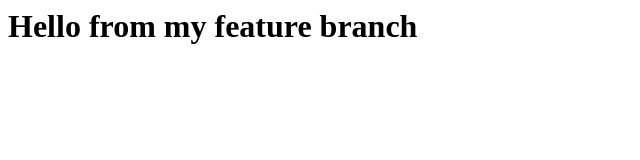
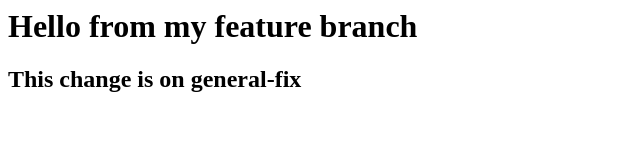
Before and after one commit to mhjarvis/git-review, a plain HTML site: page index.html in a window 1280 px wide. Shown: the whole page, without its empty margins (0-640 px from the left). Drawn offline with Linux system fonts and the light colour scheme.

Commit message:
Add general fix stuff

```diff
--- a/index.html
+++ b/index.html
@@ -1 +1,2 @@
 <h1>Hello from my feature branch</h1>
+<h2>This change is on general-fix</h2>
```
